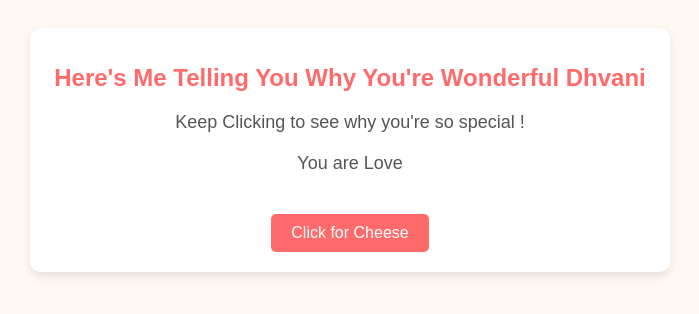
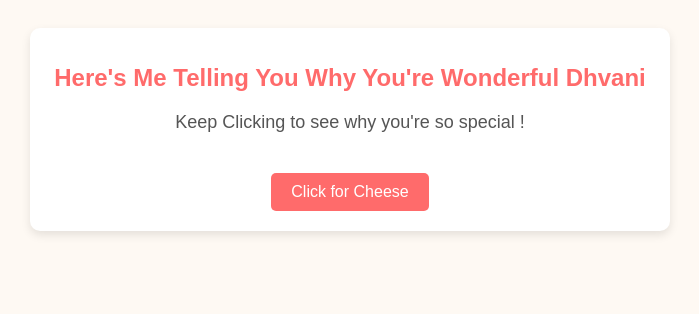
Before and after one commit to Dhruvilshah1991/D, a plain HTML site: page index.html in a window 1280 px wide. Shown: the whole page, without its empty margins (290-989 px from the left). Drawn offline with Linux system fonts and the light colour scheme.

Commit message:
Update index.html

```diff
--- a/index.html
+++ b/index.html
@@ -49,7 +49,6 @@
   <div class="container">
     <h1>Here's Me Telling You Why You're Wonderful Dhvani</h1>
     <p id="message">Keep Clicking to see why you're so special ! </p>
-     <p id="message">You are Love </p>
     <button onclick="showNextReason()">Click for Cheese</button>
   </div>
 
```
